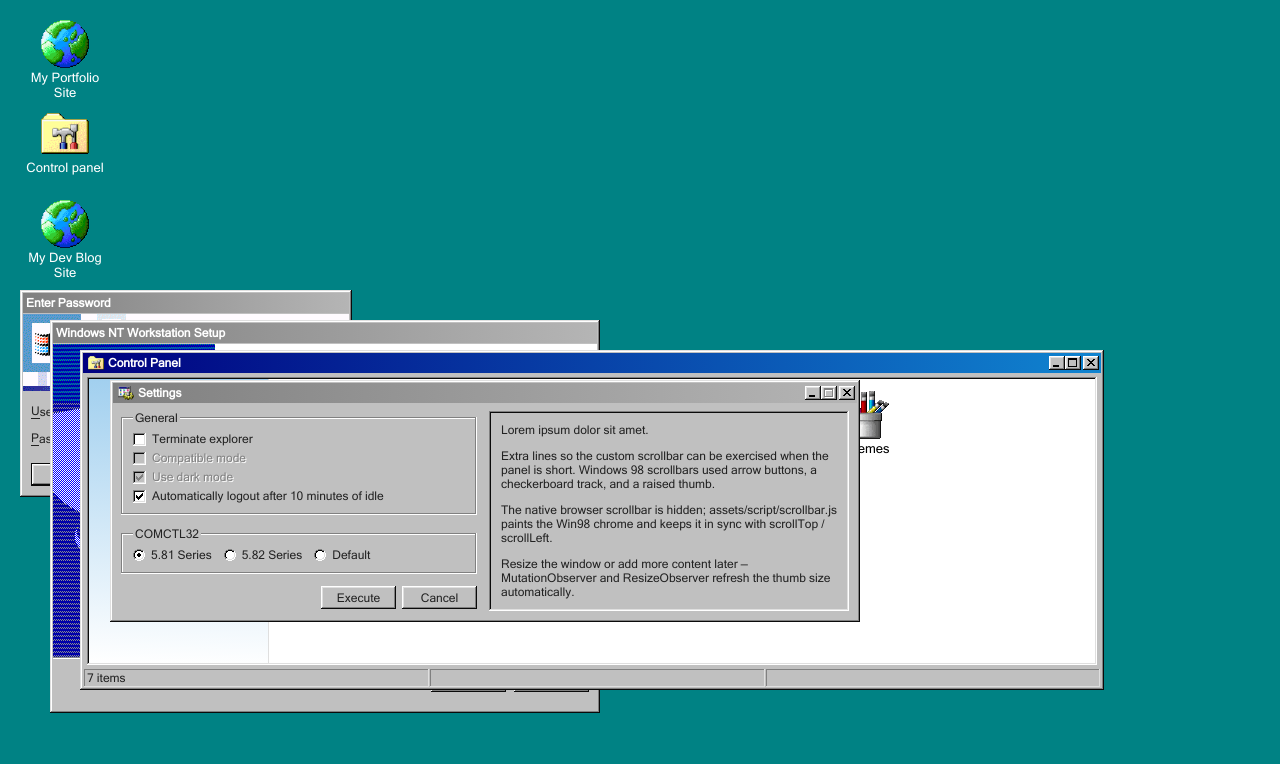
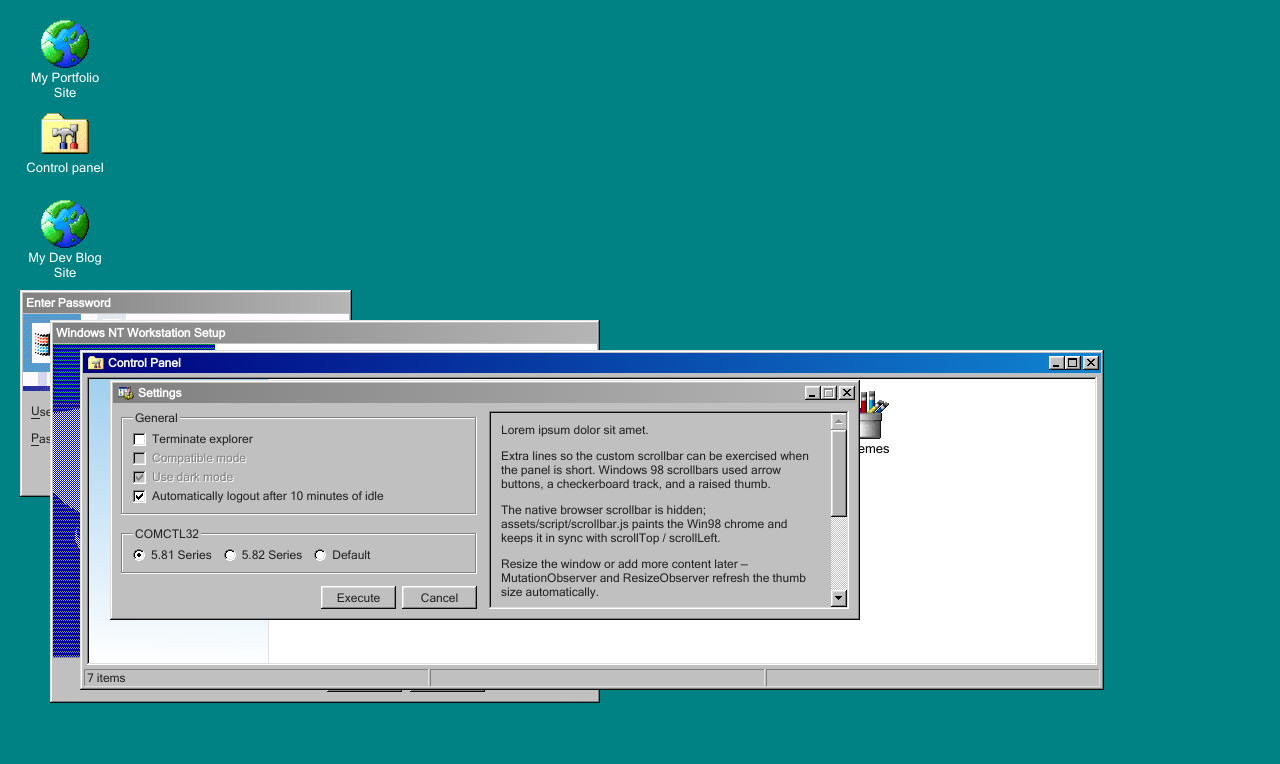
Before and after one commit to Gixx/webhemi-admin98, a website: page index.html in a window 1280 px wide. Drawn offline with nearby package versions, Linux system fonts and the light colour scheme.

Commit message:
Add .bounded window height chain and tighten dialog/wizard panel layouts.

```diff
--- a/assets/style/main.css
+++ b/assets/style/main.css
@@ -308,8 +308,66 @@ html.is-window-resizing * {
   width: 1024px;
 }
 
+.mxh240 {
+  max-height: 240px;
+}
+
+.mxh250 {
+  max-height: 250px;
+}
+
 .mh500 {
   min-height: 500px;
+}
+
+.mxh500 {
+  max-height: 500px;
+}
+
+/*
+ * .bounded: height-capped windows need the same flex height chain as
+ * .resizable so nested .scrollable hosts get a definite height and can
+ * overflow (custom scrollbar). Pair with an .mxh* utility.
+ */
+.window.bounded {
+  display: flex;
+  flex-direction: column;
+  overflow: hidden;
+  box-sizing: border-box;
+}
+
+.window.bounded > .title-bar,
+.window.bounded > .status-bar {
+  flex: 0 0 auto;
+}
+
+.window.bounded > .window-body {
+  flex: 1 1 auto;
+  min-height: 0;
+  overflow: hidden;
+  display: flex;
+  flex-direction: column;
+}
+
+.window.bounded > .window-body > .window-pane {
+  flex: 1 1 auto;
+  min-height: 0;
+  min-width: 0;
+  width: 100%;
+  display: flex;
+  flex-direction: column;
+}
+
+.window.bounded > .window-body > .window-pane > .panel {
+  flex: 1 1 auto;
+  min-height: 0;
+  display: flex;
+  flex-direction: column;
+}
+
+.window.bounded > .window-body > .window-pane > .panel > .columns {
+  flex: 1 1 auto;
+  min-height: 0;
 }
 
 .title-bar-text.control-panel,
@@ -464,11 +522,18 @@ html.is-window-resizing * {
   background: #fff;
 }
 
+.disable-pwd-mgr {
+  display: none;
+}
+
 /* wizard-panel-layout: banner | info, actions full width below; bleeds into body margin */
 .wizard-panel-layout {
   display: grid;
   grid-template-columns: auto 1fr;
-  grid-template-rows: auto auto;
+  grid-template-rows: auto 1fr;
+  grid-template-areas:
+    "banner info"
+    ". actions";
   margin-top: -7px;
   margin-right: -8px;
   margin-left: -8px;
@@ -511,9 +576,9 @@ html.is-window-resizing * {
 }
 
 .wizard-panel-layout > .panel.actions {
-  grid-column: 1 / -1;
+  grid-column: 2;
   grid-row: 2;
-  padding: 10px 8px;
+  padding: 10px 8px 0 8px;
 }
 
 .wizard-panel-layout > .panel.actions > .field-row {
@@ -567,19 +632,12 @@ html.is-window-resizing * {
   padding-top: 10px;
 }
 
-.dialog-panel-layout > .panel .field-row {
-  justify-content: space-between;
-}
-
 .dialog-panel-layout > .panel .field-row label {
   min-width: 75px;
-  flex: 0 0 auto;
 }
 
 .dialog-panel-layout > .panel .field-row input[type="text"],
 .dialog-panel-layout > .panel .field-row input[type="password"] {
-  flex: 1 1 auto;
-  min-width: 0;
   max-width: 220px;
 }
 
@@ -599,6 +657,11 @@ html.is-window-resizing * {
 .columns > * {
   flex: 1 1 0;
   min-width: 0;
+}
+
+/* Let a scrollable column shrink inside a height-bounded .columns row. */
+.columns > .scrollable {
+  min-height: 0;
 }
 
 .stack {
--- a/index.html
+++ b/index.html
@@ -25,9 +25,9 @@
         </div>
         <div class="panel">
           <div class="disable-pwd-mgr">
-            <input name="disable-pwd-mgr-1" type="password" id="disable-pwd-mgr-1" style="display: none;" value="disable-pwd-mgr-1" />
-            <input name="disable-pwd-mgr-2" type="password" id="disable-pwd-mgr-2" style="display: none;" value="disable-pwd-mgr-2" />
-            <input name="disable-pwd-mgr-3" type="password" id="disable-pwd-mgr-3" style="display: none;" value="disable-pwd-mgr-3" />
+            <input name="disable-pwd-mgr-1" type="password" id="disable-pwd-mgr-1" value="disable-pwd-mgr-1" />
+            <input name="disable-pwd-mgr-2" type="password" id="disable-pwd-mgr-2" value="disable-pwd-mgr-2" />
+            <input name="disable-pwd-mgr-3" type="password" id="disable-pwd-mgr-3" value="disable-pwd-mgr-3" />
           </div>
           <div class="field-row">
             <label for="username" accesskey="u"><u>U</u>ser name:</label>
@@ -73,7 +73,7 @@
           </p>
         </div>
         <div class="panel actions">
-          <div class="field-row justify-end">
+          <div class="field-row justify-center">
             <button type="button" disabled>&lt; Back</button>
             <button type="button">Next &gt;</button>
           </div>
@@ -117,7 +117,7 @@
     </div>
   </div>
 
-  <div id="window-settings" class="window w750" draggable="true">
+  <div id="window-settings" class="window w750 bounded mxh240" draggable="true">
     <div class="title-bar">
       <div class="title-bar-text settings">Settings</div>
       <div class="title-bar-controls">
@@ -186,6 +186,18 @@
                 Resize the window or add more content later — MutationObserver and ResizeObserver refresh
                 the thumb size automatically.
               </p>
+              <p>
+                Extra lines so the custom scrollbar can be exercised when the panel is short.
+                Windows 98 scrollbars used arrow buttons, a checkerboard track, and a raised thumb.
+              </p>
+              <p>
+                The native browser scrollbar is hidden; assets/script/scrollbar.js paints the Win98 chrome
+                and keeps it in sync with scrollTop / scrollLeft.
+              </p>
+              <p>
+                Resize the window or add more content later — MutationObserver and ResizeObserver refresh
+                the thumb size automatically.
+              </p>
             </div>
           </div>
         </div>
```
